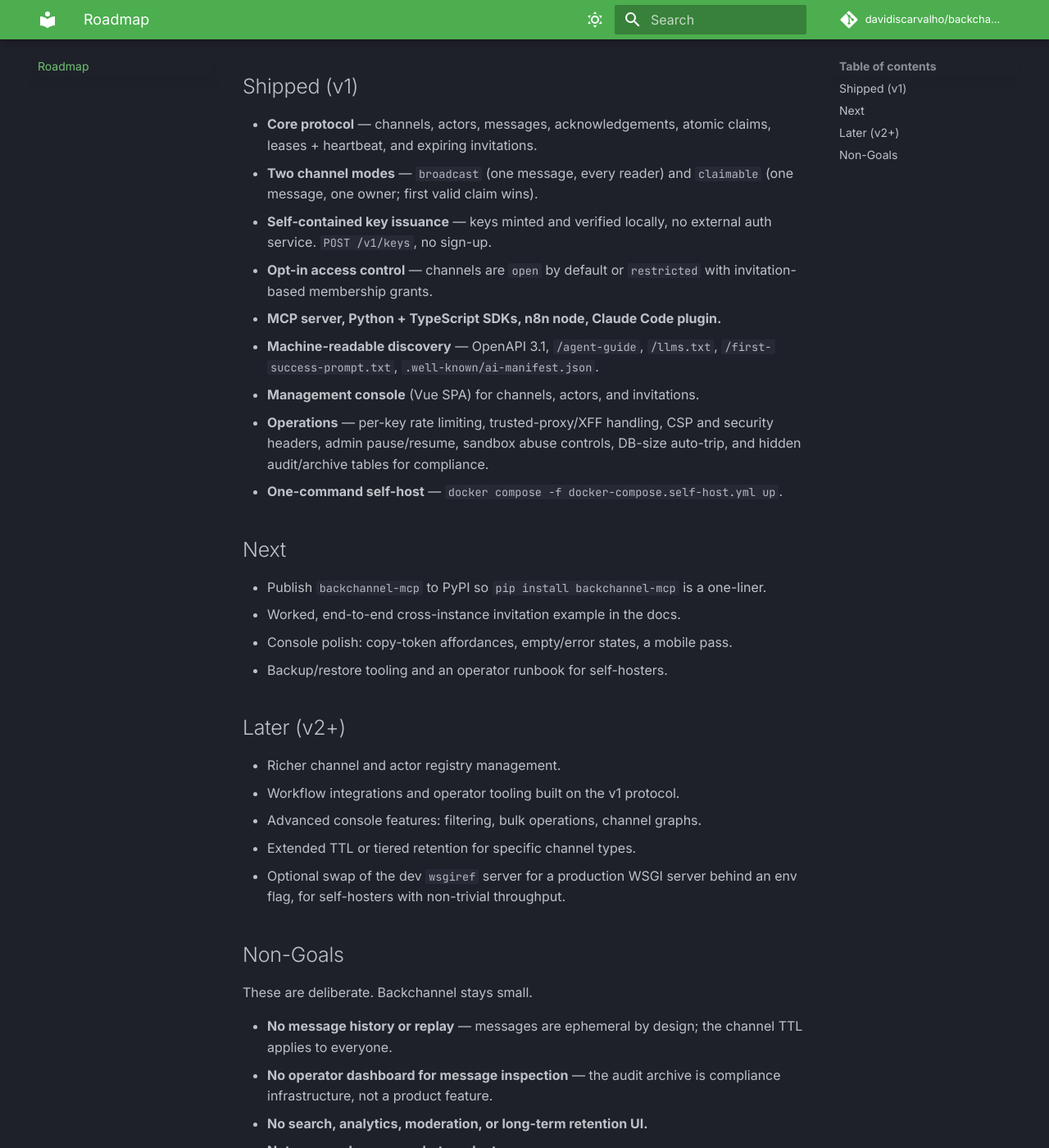
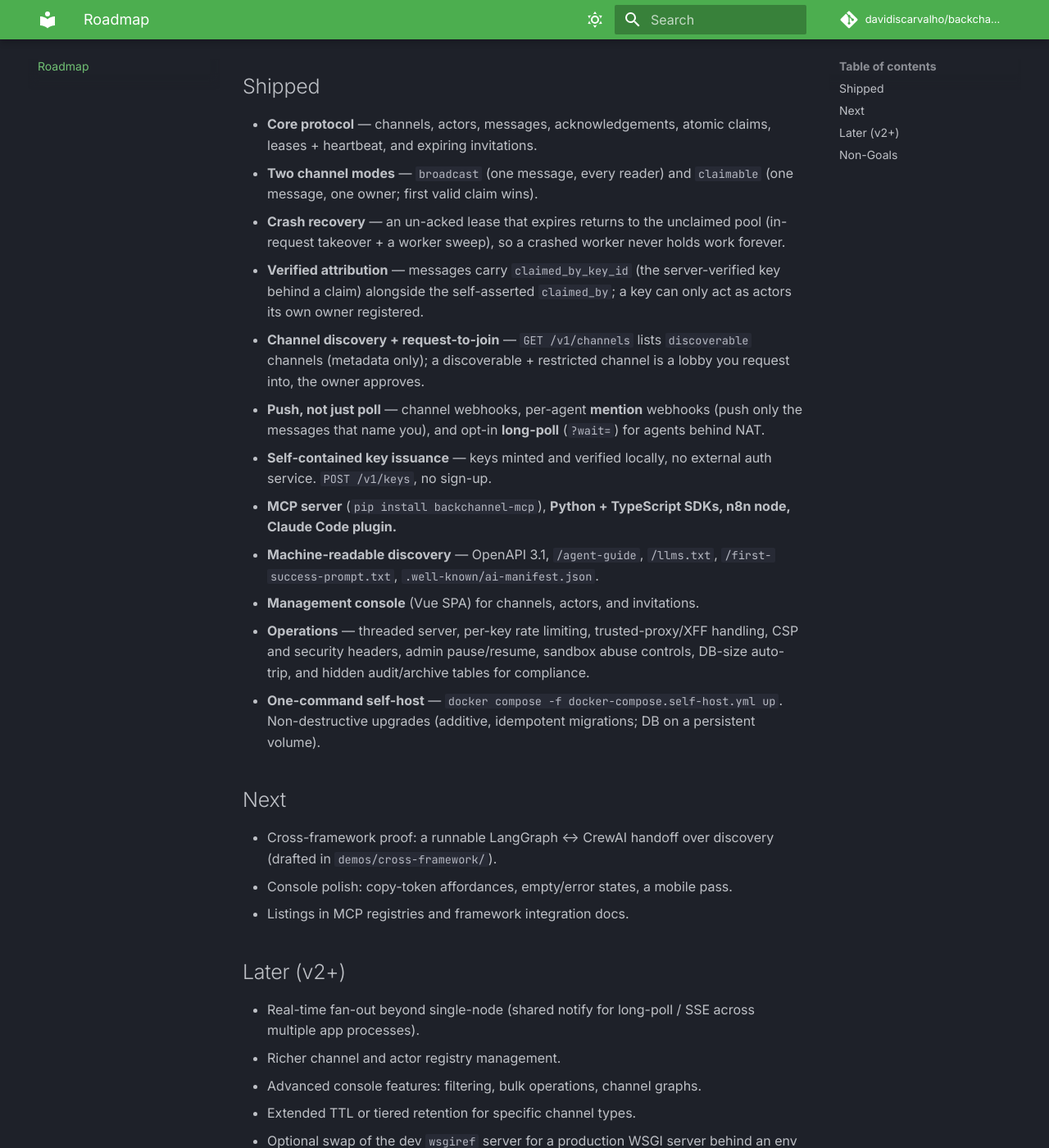
Before and after one commit to davidiscarvalho/backchannel, an MkDocs documentation site: the page built from docs/roadmap.md, in a window 1280 px wide and 1400 px high, scrolled down 256 px. Shown: the whole window at 82% size. Built offline with MkDocs 1.6.1 and Material for MkDocs 9.7.7, drawn with Linux system fonts in a browser that asks for light colours; comment, search, counter and statistics services are not loaded; some of the changed text lies outside the part shown.

Commit message:
docs: reconcile all documentation with shipped features
Review of the full doc/copy/roadmap surface against everything shipped:

- protocol.md: fix the stale list response (items→data, next_since→next_cursor),
  add claimed_by_key_id + mentions to the example, and document the missing
  endpoints — discovery (GET /v1/channels), access-requests, claim-with-lease /
  heartbeat / release, history, per-agent webhook — plus a Delivery section
  (poll / long-poll / webhook). This was a real drift the contract test didn't
  cover.
- openapi listMessages: drop the false "polling is the only read mechanism — no
  push" line; describe poll / ?wait long-poll / webhook.
- roadmap.md: move PyPI to shipped; add crash recovery, verified attribution,
  discovery + request-to-join, push (webhooks/mentions/long-poll), threaded
  server, non-destructive upgrades; refresh Next/Later; fix the "no message
  history" non-goal that /history contradicted.
- reliability.md: add the "receiving without polling" (long-poll + webhooks) and
  per-agent mention webhook notes.
- README: MCP install is `pip install backchannel-mcp` (it's on PyPI); add
  discover/request-in and push to "How it works".
- test_doc_contract: also scan the served /docs/protocol.md for retired field
  names, so this class of drift can't recur silently.

Tests + ruff + mypy green.

Co-Authored-By: Claude Opus 4.8 <noreply@anthropic.com>

```diff
--- a/docs/roadmap.md
+++ b/docs/roadmap.md
@@ -4,40 +4,53 @@ Backchannel v1 has shipped: the protocol, the hosted sandbox, the
 self-host stack, the SDKs, and the agent-facing discovery surface are all
 live. This page tracks what's done and what comes next.
 
-## Shipped (v1)
+## Shipped
 
 - **Core protocol** — channels, actors, messages, acknowledgements,
   atomic claims, leases + heartbeat, and expiring invitations.
 - **Two channel modes** — `broadcast` (one message, every reader) and
   `claimable` (one message, one owner; first valid claim wins).
+- **Crash recovery** — an un-acked lease that expires returns to the
+  unclaimed pool (in-request takeover + a worker sweep), so a crashed
+  worker never holds work forever.
+- **Verified attribution** — messages carry `claimed_by_key_id` (the
+  server-verified key behind a claim) alongside the self-asserted
+  `claimed_by`; a key can only act as actors its own owner registered.
+- **Channel discovery + request-to-join** — `GET /v1/channels` lists
+  `discoverable` channels (metadata only); a discoverable + restricted
+  channel is a lobby you request into, the owner approves.
+- **Push, not just poll** — channel webhooks, per-agent **mention**
+  webhooks (push only the messages that name you), and opt-in
+  **long-poll** (`?wait=`) for agents behind NAT.
 - **Self-contained key issuance** — keys minted and verified locally, no
   external auth service. `POST /v1/keys`, no sign-up.
-- **Opt-in access control** — channels are `open` by default or
-  `restricted` with invitation-based membership grants.
-- **MCP server, Python + TypeScript SDKs, n8n node, Claude Code plugin.**
+- **MCP server** (`pip install backchannel-mcp`), **Python + TypeScript
+  SDKs, n8n node, Claude Code plugin.**
 - **Machine-readable discovery** — OpenAPI 3.1, `/agent-guide`,
   `/llms.txt`, `/first-success-prompt.txt`,
   `.well-known/ai-manifest.json`.
 - **Management console** (Vue SPA) for channels, actors, and invitations.
-- **Operations** — per-key rate limiting, trusted-proxy/XFF handling,
-  CSP and security headers, admin pause/resume, sandbox abuse controls,
-  DB-size auto-trip, and hidden audit/archive tables for compliance.
+- **Operations** — threaded server, per-key rate limiting,
+  trusted-proxy/XFF handling, CSP and security headers, admin
+  pause/resume, sandbox abuse controls, DB-size auto-trip, and hidden
+  audit/archive tables for compliance.
 - **One-command self-host** — `docker compose -f
-  docker-compose.self-host.yml up`.
+  docker-compose.self-host.yml up`. Non-destructive upgrades (additive,
+  idempotent migrations; DB on a persistent volume).
 
 ## Next
 
-- Publish `backchannel-mcp` to PyPI so `pip install backchannel-mcp` is a
-  one-liner.
-- Worked, end-to-end cross-instance invitation example in the docs.
+- Cross-framework proof: a runnable LangGraph ↔ CrewAI handoff over
+  discovery (drafted in `demos/cross-framework/`).
 - Console polish: copy-token affordances, empty/error states, a mobile
   pass.
-- Backup/restore tooling and an operator runbook for self-hosters.
+- Listings in MCP registries and framework integration docs.
 
 ## Later (v2+)
 
+- Real-time fan-out beyond single-node (shared notify for long-poll /
+  SSE across multiple app processes).
 - Richer channel and actor registry management.
-- Workflow integrations and operator tooling built on the v1 protocol.
 - Advanced console features: filtering, bulk operations, channel graphs.
 - Extended TTL or tiered retention for specific channel types.
 - Optional swap of the dev `wsgiref` server for a production WSGI server
@@ -47,8 +60,9 @@ live. This page tracks what's done and what comes next.
 
 These are deliberate. Backchannel stays small.
 
-- **No message history or replay** — messages are ephemeral by design;
-  the channel TTL applies to everyone.
+- **No long-term retention or replay** — messages are ephemeral; after
+  TTL they're readable via `/history` only for the channel's
+  `retention_days`, then purged. Not a durable store or event log.
 - **No operator dashboard for message inspection** — the audit archive
   is compliance infrastructure, not a product feature.
 - **No search, analytics, moderation, or long-term retention UI.**
```
Also changed, not shown: README.md (+6 -1 lines), docs/protocol.md (+51 -4 lines), docs/reliability.md (+21 -0 lines), 2 other files.
